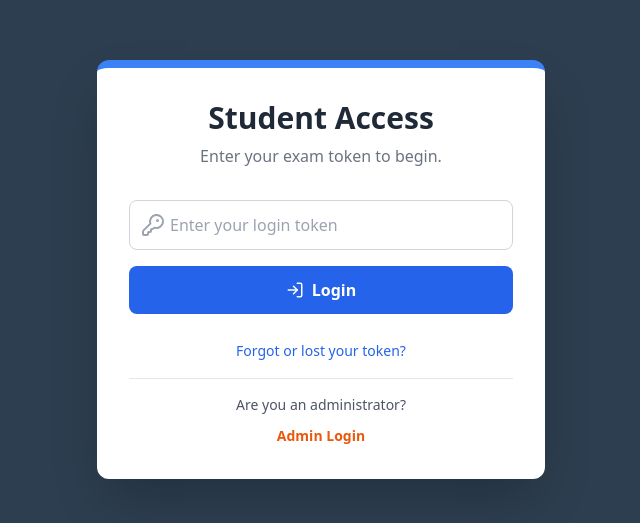
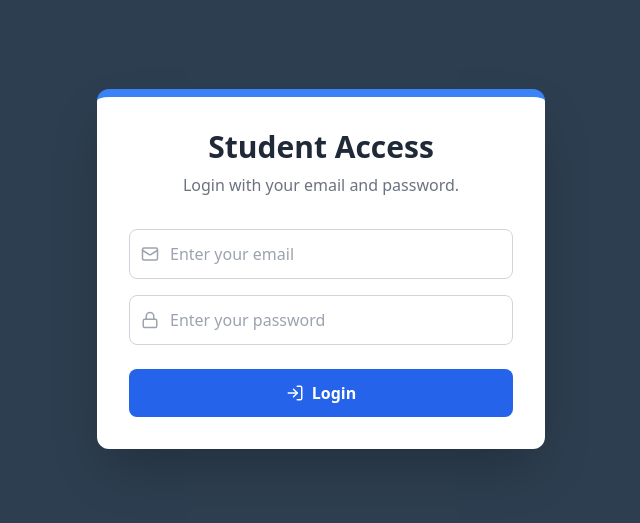
Before and after one commit to JaimeJrGavina/examplified, a React (Vite) app: page / in a window 1280 px wide. Shown: the part 131-654 px from the top of the page, without its empty margins (319-959 px from the left). Built offline with nearby package versions, Linux system fonts and the light colour scheme; no server answers.

Commit message:
Switch student login from token to email/password authentication

```diff
--- a/App.tsx
+++ b/App.tsx
@@ -24,7 +24,7 @@ const App: React.FC = () => {
   const [sidebarOpen, setSidebarOpen] = useState(true);
   const [isExamHidden, setIsExamHidden] = useState(false);
     const [isLoading, setIsLoading] = useState(false);
-        const [customerToken, setCustomerToken] = useState<string | null>(sessionStorage.getItem('customerToken'));
+        const [customerEmail, setCustomerEmail] = useState<string | null>(sessionStorage.getItem('customerEmail'));
         const [adminToken, setAdminToken] = useState<string | null>(sessionStorage.getItem('adminToken'));
         const [recoveryOpen, setRecoveryOpen] = useState(false);
         const [currentRoute, setCurrentRoute] = useState<string>(window.location.pathname);
@@ -50,12 +50,12 @@ const App: React.FC = () => {
         loadExams();
     }, []);
 
-    // Monitor sessionStorage for token changes
+    // Monitor sessionStorage for email changes
     useEffect(() => {
-        const token = sessionStorage.getItem('customerToken');
-        if (token) {
-            setCustomerToken(token);
-            console.log('✓ Customer token detected:', token);
+        const email = sessionStorage.getItem('customerEmail');
+        if (email) {
+            setCustomerEmail(email);
+            console.log('✓ Customer email detected:', email);
         }
     }, []);
 
@@ -393,7 +393,7 @@ const App: React.FC = () => {
     }
 
   // Default student dashboard view
-  if (customerToken || adminToken) {
+  if (customerEmail || adminToken) {
     return (
       <Dashboard
         exams={availableExams}
@@ -409,14 +409,14 @@ const App: React.FC = () => {
     );
   }
 
-  // No customer token and not on admin route - show customer login
+  // No customer email and not on admin route - show customer login
   if (recoveryOpen) {
     return <CustomerRecovery onClose={() => setRecoveryOpen(false)} />;
   }
 
-  return <CustomerLogin onLogin={(token) => {
-    sessionStorage.setItem('customerToken', token);
-    setCustomerToken(token);
+  return <CustomerLogin onLogin={(email) => {
+    sessionStorage.setItem('customerEmail', email);
+    setCustomerEmail(email);
   }} openRecovery={() => setRecoveryOpen(true)} />;
 };
 
--- a/components/CustomerLogin.tsx
+++ b/components/CustomerLogin.tsx
@@ -1,47 +1,44 @@
 import React, { useState } from 'react';
-import { KeyRound, LogIn, ShieldAlert } from 'lucide-react';
+import { Mail, Lock, LogIn } from 'lucide-react';
 
 interface CustomerLoginProps {
-  onLogin: (token: string) => void;
+  onLogin: (email: string) => void;
   openRecovery: () => void;
 }
 
-const CustomerLogin: React.FC<CustomerLoginProps> = ({ onLogin, openRecovery }) => {
-  const [token, setToken] = useState('');
+const CustomerLogin: React.FC<CustomerLoginProps> = ({ onLogin }) => {
+  const [email, setEmail] = useState('');
+  const [password, setPassword] = useState('');
   const [error, setError] = useState('');
   const [loading, setLoading] = useState(false);
 
   const handleSubmit = async (e: React.FormEvent) => {
     e.preventDefault();
     setError('');
-    const trimmedToken = token.trim();
 
-    if (!trimmedToken) {
-      setError('Login token cannot be empty.');
+    if (!email || !password) {
+      setError('Please enter both email and password.');
       return;
     }
 
     setLoading(true);
-    console.log('Login attempt with token:', trimmedToken);
 
     try {
-      // Accept tokens in these formats:
-      // - cust_* (generated by local-token-generator.html)
-      // - admin tokens (for testing)
-      // - any token (for now - will be restricted later)
-
-      if (!trimmedToken || trimmedToken.length < 5) {
-        throw new Error('Invalid token format. Token too short.');
+      if (!email.includes('@')) {
+        throw new Error('Invalid email format');
+      }
+      if (password.length < 4) {
+        throw new Error('Password must be at least 4 characters');
       }
 
-      // Store and login with any reasonable token format
-      sessionStorage.setItem('customerToken', trimmedToken);
-      console.log('✓ Token accepted:', trimmedToken);
-      onLogin(trimmedToken);
+      // Store credentials and login
+      sessionStorage.setItem('customerEmail', email);
+      sessionStorage.setItem('customerPassword', password);
+      console.log('✓ Login successful:', email);
+      onLogin(email);
 
     } catch (err: any) {
-      setError(err.message || 'Login failed. Please check your token.');
-      console.error('Login error:', err);
+      setError(err.message || 'Login failed. Please check your credentials.');
     } finally {
       setLoading(false);
     }
@@ -51,36 +48,39 @@ const CustomerLogin: React.FC<CustomerLoginProps> = ({ onLogin, openRecovery })
     <div className="min-h-screen bg-[#2d3e50] flex items-center justify-center p-4">
       <div className="w-full max-w-md bg-white rounded-xl shadow-2xl p-8 border-t-8 border-blue-500">
         <h2 className="text-3xl font-bold text-center text-gray-800 mb-2">Student Access</h2>
-        <p className="text-center text-gray-500 mb-8">Enter your exam token to begin.</p>
+        <p className="text-center text-gray-500 mb-8">Login with your email and password.</p>
 
         <form onSubmit={handleSubmit}>
           <div className="relative mb-4">
-            <KeyRound className="absolute left-3 top-1/2 -translate-y-1/2 text-gray-400" />
+            <Mail className="absolute left-3 top-1/2 -translate-y-1/2 text-gray-400" size={18} />
             <input
-              type="text"
-              value={token}
-              onChange={(e) => setToken(e.target.value)}
-              placeholder="Enter your login token"
+              type="email"
+              value={email}
+              onChange={(e) => setEmail(e.target.value)}
+              placeholder="Enter your email"
               className="w-full pl-10 pr-4 py-3 border border-gray-300 rounded-lg focus:outline-none focus:ring-2 focus:ring-blue-500"
               disabled={loading}
             />
           </div>
 
-          {error && <div className="bg-red-100 border border-red-400 text-red-700 px-4 py-3 rounded-lg relative mb-4 flex items-center gap-2"><ShieldAlert size={18} /><span>{error}</span></div>}
+          <div className="relative mb-6">
+            <Lock className="absolute left-3 top-1/2 -translate-y-1/2 text-gray-400" size={18} />
+            <input
+              type="password"
+              value={password}
+              onChange={(e) => setPassword(e.target.value)}
+              placeholder="Enter your password"
+              className="w-full pl-10 pr-4 py-3 border border-gray-300 rounded-lg focus:outline-none focus:ring-2 focus:ring-blue-500"
+              disabled={loading}
+            />
+          </div>
+
+          {error && <div className="bg-red-100 border border-red-400 text-red-700 px-4 py-3 rounded-lg mb-4">{error}</div>}
 
           <button type="submit" disabled={loading} className="w-full bg-blue-600 text-white py-3 rounded-lg font-semibold hover:bg-blue-700 disabled:bg-blue-400 flex items-center justify-center gap-2 transition-colors">
-            {loading ? <><div className="w-5 h-5 border-2 border-white border-t-transparent rounded-full animate-spin"></div><span>Verifying...</span></> : <><LogIn size={18} /><span>Login</span></>}
+            {loading ? <><div className="w-5 h-5 border-2 border-white border-t-transparent rounded-full animate-spin"></div>Logging in...</> : <><LogIn size={18} />Login</>}
           </button>
         </form>
-
-        <div className="text-center mt-6">
-          <a href="#" onClick={(e) => { e.preventDefault(); openRecovery(); }} className="text-sm text-blue-600 hover:underline">Forgot or lost your token?</a>
-        </div>
-
-        <div className="text-center mt-4 pt-4 border-t border-gray-200">
-          <p className="text-sm text-gray-600 mb-2">Are you an administrator?</p>
-          <a href="#" onClick={(e) => { e.preventDefault(); window.history.pushState({}, '', '/admin'); window.location.reload(); }} className="text-sm text-orange-600 hover:underline font-semibold">Admin Login</a>
-        </div>
       </div>
     </div>
   );
```
